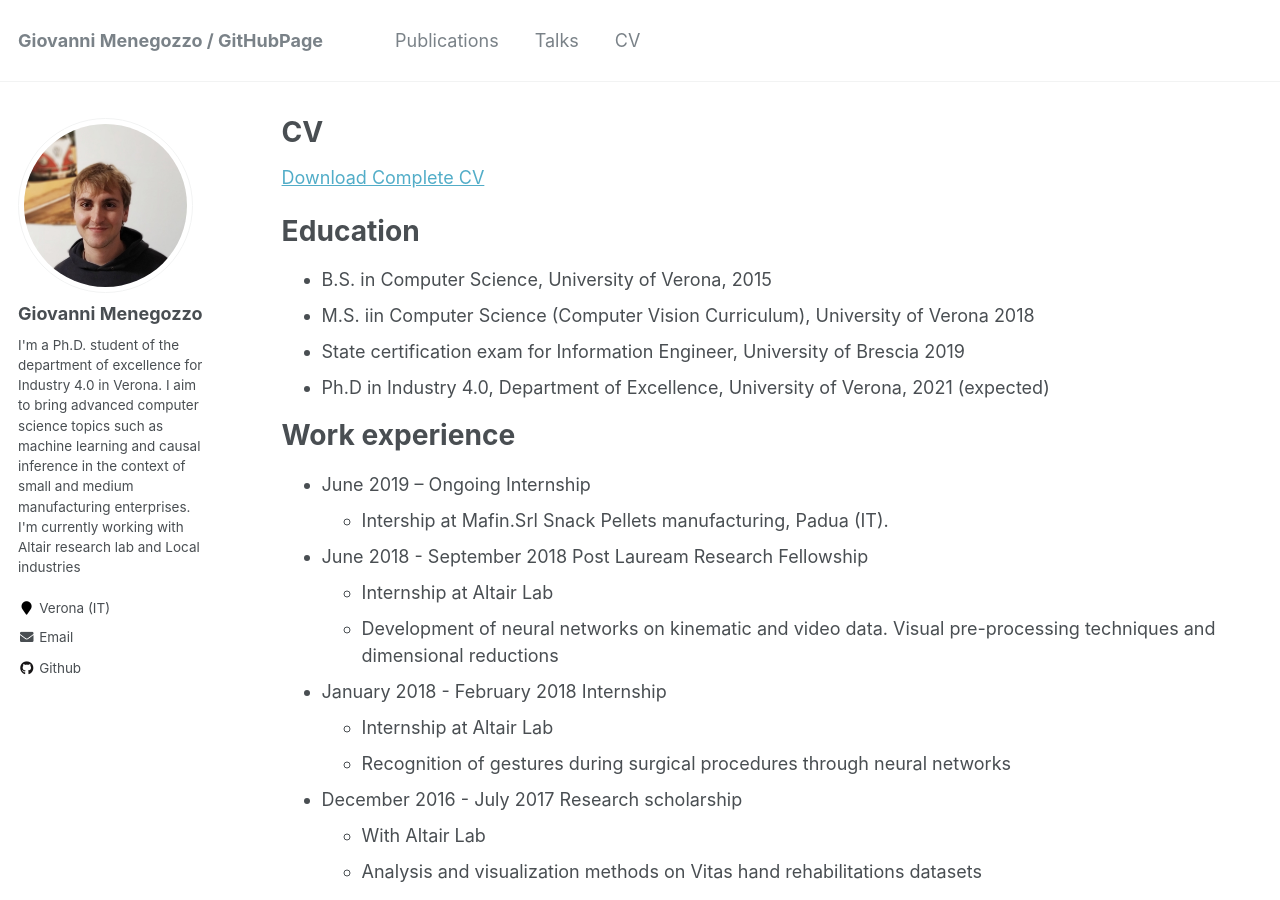
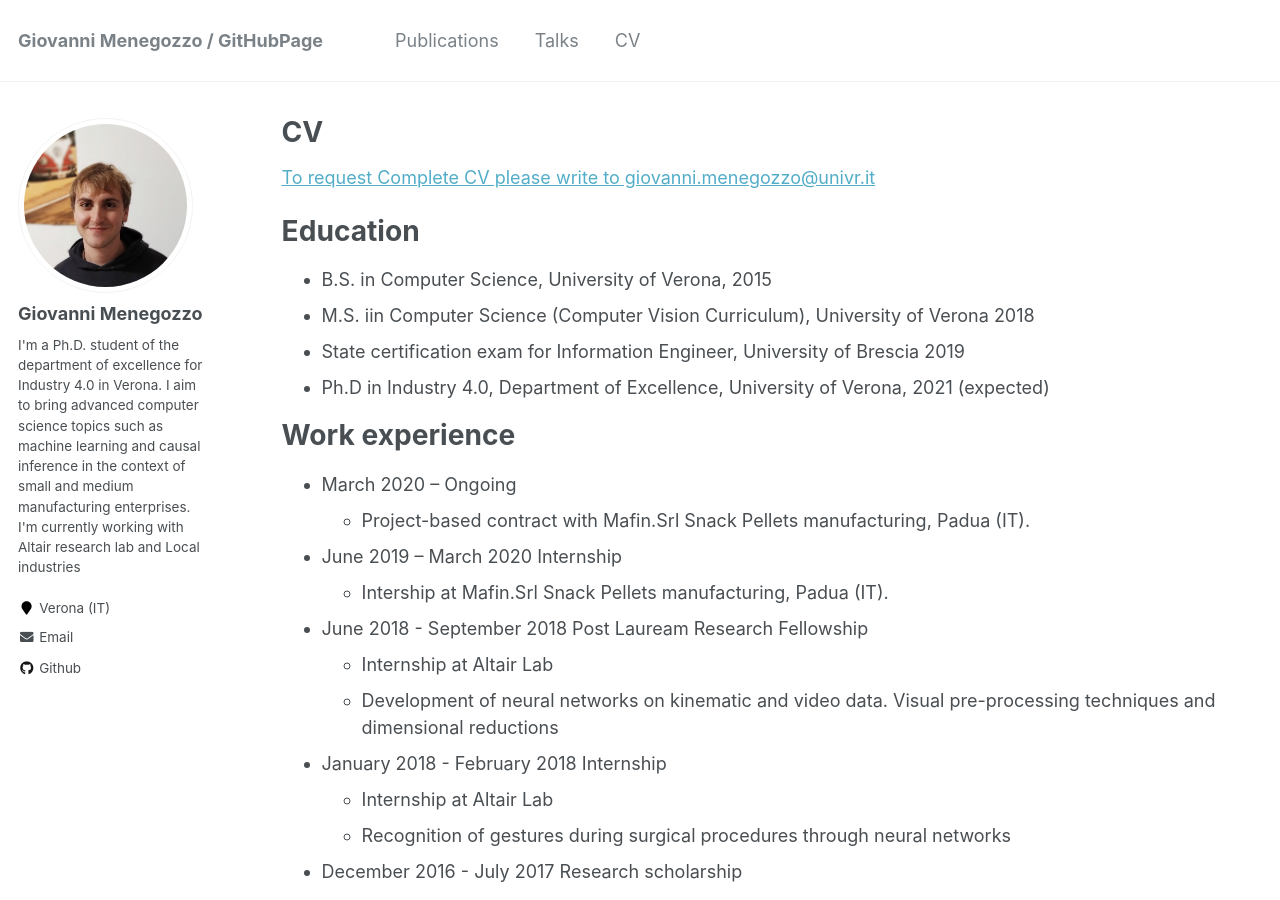
Before and after one commit to giovanniMen/giovannimenegozzosite, a Jekyll site: the page built from _pages/cv.md, in a window 1280 px wide and 900 px high. Built offline with Jekyll 4.4.1, drawn with Linux system fonts in a browser that asks for light colours.

Commit message:
Update cv.md

```diff
--- a/_pages/cv.md
+++ b/_pages/cv.md
@@ -10,7 +10,7 @@ redirect_from:
 {% include base_path %}
 
 
-[Download Complete CV](https://github.com/giovanniMen/giovannimenegozzosite/blob/master/files/cv.pdf)
+[To request Complete CV please write to giovanni.menegozzo@univr.it](giovanni.menegozzo@univr.it)
 
 Education
 ======
@@ -21,7 +21,10 @@ Education
 
 Work experience
 ======
-* June 2019 – Ongoing	Internship
+* March 2020 – Ongoing
+	* Project-based contract with Mafin.Srl Snack Pellets manufacturing, Padua (IT).
+
+* June 2019 – March 2020 Internship
 	* Intership at Mafin.Srl Snack Pellets manufacturing, Padua (IT).
 
 * June 2018 - September 2018	Post Lauream Research Fellowship
```
